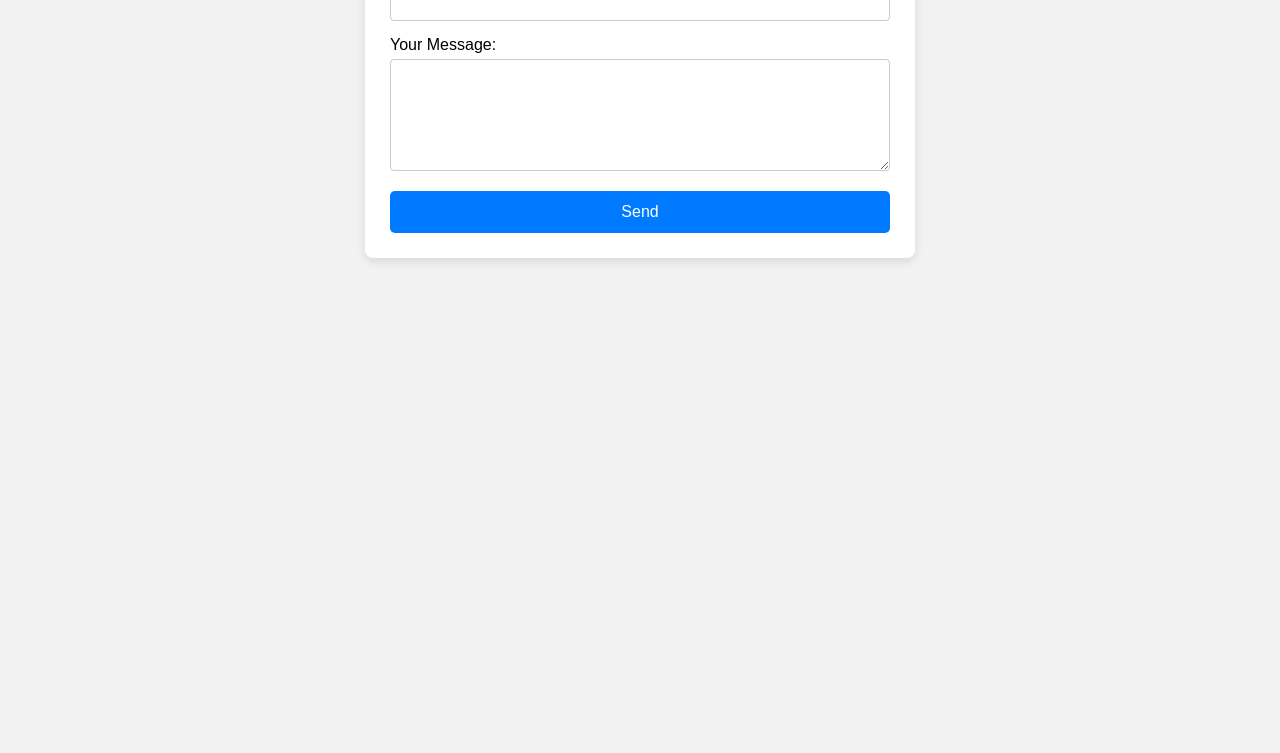
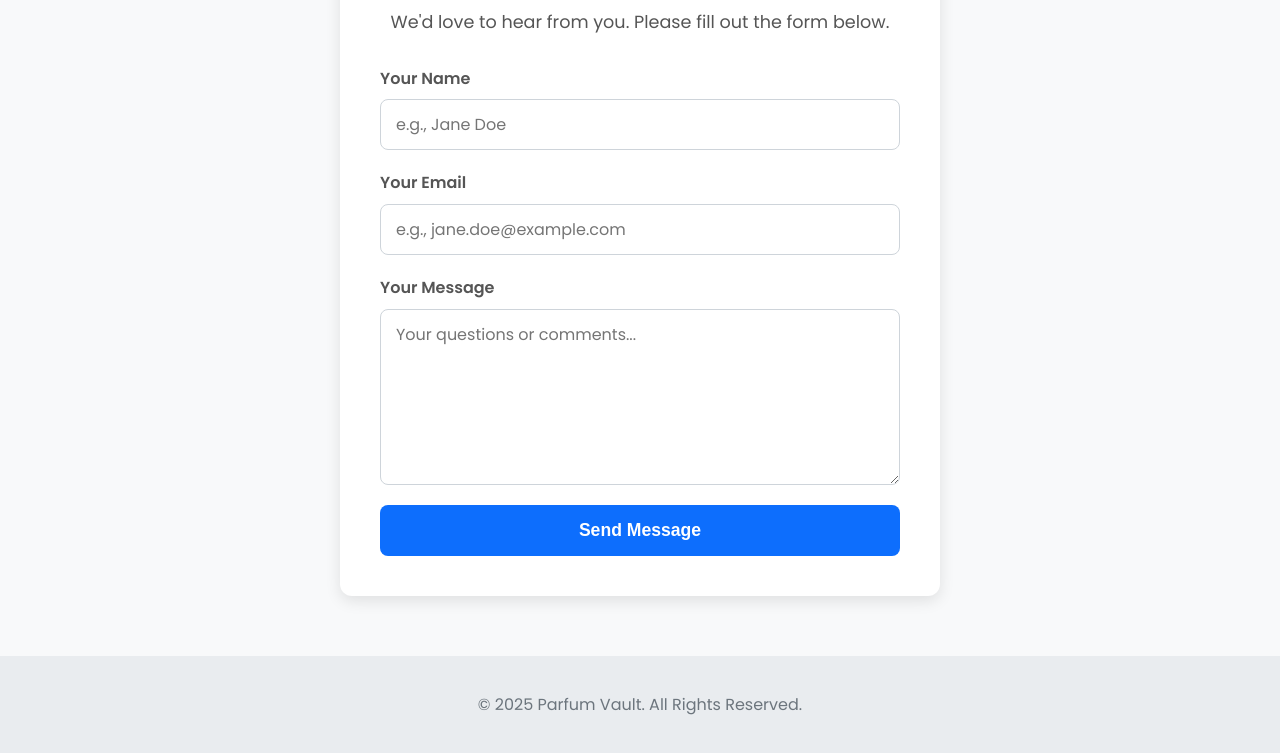
Before and after one commit to parfumvault/Parfum-Vault-V.2, a plain HTML site: page contact.html in a window 1280 px wide. Shown: the part 270-1023 px from the top of the page. Before the commit the page ends 800 px from the top, so only its background shows below. Drawn offline with nearby package versions, Linux system fonts and the light colour scheme.

Commit message:
Add files via upload

```diff
--- a/contact.html
+++ b/contact.html
@@ -1,75 +1,65 @@
 <!DOCTYPE html>
 <html lang="en">
 <head>
-  <meta charset="UTF-8">
-  <title>Contact Me</title>
-  <style>
-    body {
-      font-family: Arial, sans-serif;
-      padding: 40px;
-      background-color: #f2f2f2;
-    }
+    <meta charset="UTF-8">
+    <meta name="viewport" content="width=device-width, initial-scale=1.0">
+    <title>Contact Us - Parfum Vault</title>
 
-    .contact-container {
-      max-width: 500px;
-      margin: auto;
-      background: white;
-      padding: 25px;
-      border-radius: 8px;
-      box-shadow: 0 4px 10px rgba(0,0,0,0.1);
-    }
+    <link rel="stylesheet" href="style.css">
 
-    h2 {
-      text-align: center;
-    }
+    <link rel="stylesheet" href="contact-style.css">
 
-    form {
-      display: flex;
-      flex-direction: column;
-    }
+    <link rel="preconnect" href="https://fonts.googleapis.com">
+    <link rel="preconnect" href="https://fonts.gstatic.com" crossorigin>
+    <link href="https://fonts.googleapis.com/css2?family=Poppins:wght@300;400;600&display=swap" rel="stylesheet">
 
-    label {
-      margin-top: 15px;
-    }
-
-    input, textarea {
-      padding: 10px;
-      margin-top: 5px;
-      border: 1px solid #ccc;
-      border-radius: 4px;
-    }
-
-    button {
-      margin-top: 20px;
-      padding: 12px;
-      background-color: #007BFF;
-      border: none;
-      color: white;
-      font-size: 16px;
-      border-radius: 5px;
-      cursor: pointer;
-    }
-
-    button:hover {
-      background-color: #0056b3;
-    }
-  </style>
+    <link rel="icon" href="Logo.png" type="image/x-icon">
 </head>
 <body>
-  <div class="contact-container">
-    <h2>Contact Me</h2>
-    <form action="mailto:Parfumvaultco@gmail.com" method="POST" enctype="text/plain">
-      <label for="name">Your Name:</label>
-      <input type="text" id="name" name="Name" required>
 
-      <label for="email">Your Email:</label>
-      <input type="email" id="email" name="Email" required>
+    <header class="header">
+        <div class="container nav-content">
+            <a href="index.html" class="logo">Parfum Vault</a>
+            <nav class="nav-links">
+                <a href="index.html">Home</a>
+                <a href="pages/shop.html">Shop Our Collection</a>
+                <a href="pages/blog.html">Our Story</a>
+                <a href="contact.html">Contact</a>
+            </nav>
+        </div>
+    </header>
 
-      <label for="message">Your Message:</label>
-      <textarea id="message" name="Message" rows="6" required></textarea>
+    <main class="main-content">
+        <div class="contact-container">
+            <div class="contact-header">
+                <h1>Get in Touch</h1>
+                <p>We'd love to hear from you. Please fill out the form below.</p>
+            </div>
 
-      <button type="submit">Send</button>
-    </form>
-  </div>
+            <form action="mailto:Parfumvaultco@gmail.com" method="POST" enctype="text/plain">
+                <div class="form-group">
+                    <label for="name">Your Name</label>
+                    <input type="text" id="name" name="Name" placeholder="e.g., Jane Doe" required>
+                </div>
+
+                <div class="form-group">
+                    <label for="email">Your Email</label>
+                    <input type="email" id="email" name="Email" placeholder="e.g., jane.doe@example.com" required>
+                </div>
+
+                <div class="form-group">
+                    <label for="message">Your Message</label>
+                    <textarea id="message" name="Message" rows="6" placeholder="Your questions or comments..." required></textarea>
+                </div>
+
+                <button type="submit" class="submit-btn">Send Message</button>
+            </form>
+        </div>
+    </main>
+
+    <footer class="footer">
+        <p>&copy; 2025 Parfum Vault. All Rights Reserved.</p>
+    </footer>
+
 </body>
 </html>
--- a/style.css
+++ b/style.css
@@ -176,7 +176,7 @@ a:hover {
 
 .card img {
     width: 100%;
-    height: 200px;
+    height: 300px;
     object-fit: cover;
     display: block;
 }
@@ -286,7 +286,7 @@ a:hover {
      /* --- Global Styles & Resets --- */
 :root {
     --color-primary: #000000;
-    --color-secondary: #ffffff;
+    --color-secondary: #99796b;
     --color-accent: #f0f0f0;
     --color-text: #333333;
     --font-main: -apple-system, BlinkMacSystemFont, "Segoe UI", Roboto, Helvetica, Arial, sans-serif;
@@ -527,3 +527,135 @@ a {
   left: 50%;
   transform: translate(-50%, -50%);
 }
+
+/* Use CSS variables for easy theme management */
+:root {
+    --primary-color: #0d6efd; /* A slightly more modern blue */
+    --primary-hover-color: #0b5ed7;
+    --background-color: #f8f9fa;
+    --form-background: #ffffff;
+    --text-color: #333;
+    --label-color: #555;
+    --border-color: #ced4da;
+    --shadow-color: rgba(0, 0, 0, 0.1);
+    --font-family: 'Poppins', sans-serif;
+}
+
+/* General Body Styles */
+body {
+    font-family: var(--font-family);
+    background-color: var(--background-color);
+    color: var(--text-color);
+    margin: 0;
+    line-height: 1.6;
+}
+
+/* Main Content Wrapper */
+.main-content {
+    padding: 60px 20px;
+    display: flex;
+    justify-content: center;
+    align-items: center;
+    min-height: calc(100vh - 160px); /* Adjust based on header/footer height */
+}
+
+/* Contact Form Container */
+.contact-container {
+    max-width: 600px;
+    width: 100%;
+    background-color: var(--form-background);
+    padding: 40px;
+    border-radius: 12px;
+    box-shadow: 0 5px 15px var(--shadow-color);
+    transition: transform 0.3s ease-in-out;
+}
+
+.contact-container:hover {
+    transform: translateY(-5px);
+}
+
+/* Form Header */
+.contact-header {
+    text-align: center;
+    margin-bottom: 30px;
+}
+
+.contact-header h1 {
+    margin: 0;
+    font-size: 2.5rem;
+    font-weight: 600;
+}
+
+.contact-header p {
+    font-size: 1.1rem;
+    color: var(--label-color);
+}
+
+
+/* Form Styling */
+form {
+    display: flex;
+    flex-direction: column;
+    gap: 20px; /* Creates space between form elements */
+}
+
+.form-group {
+    display: flex;
+    flex-direction: column;
+}
+
+label {
+    margin-bottom: 8px;
+    font-weight: 600;
+    color: var(--label-color);
+}
+
+input[type="text"],
+input[type="email"],
+textarea {
+    padding: 12px 15px;
+    border: 1px solid var(--border-color);
+    border-radius: 8px;
+    font-family: var(--font-family);
+    font-size: 1rem;
+    transition: border-color 0.3s, box-shadow 0.3s;
+}
+
+/* Crucial for accessibility and user feedback */
+input[type="text"]:focus,
+input[type="email"]:focus,
+textarea:focus {
+    outline: none;
+    border-color: var(--primary-color);
+    box-shadow: 0 0 0 3px rgba(13, 110, 253, 0.25);
+}
+
+textarea {
+    resize: vertical; /* Allow users to resize vertically */
+}
+
+/* Submit Button */
+.submit-btn {
+    padding: 15px;
+    background-color: var(--primary-color);
+    border: none;
+    color: white;
+    font-size: 1.1rem;
+    font-weight: 600;
+    border-radius: 8px;
+    cursor: pointer;
+    transition: background-color 0.3s, transform 0.2s;
+}
+
+.submit-btn:hover {
+    background-color: var(--primary-hover-color);
+    transform: translateY(-2px);
+}
+
+/* Simple Footer Style (assuming it's not in your main style.css) */
+.footer {
+    text-align: center;
+    padding: 20px;
+    background-color: #e9ecef;
+    color: #6c757d;
+}
```
Also changed, not shown: pages/blog.html (+3 -3 lines), pages/shop.html (+30 -25 lines), pages/Polo 125ml.webp (added).
